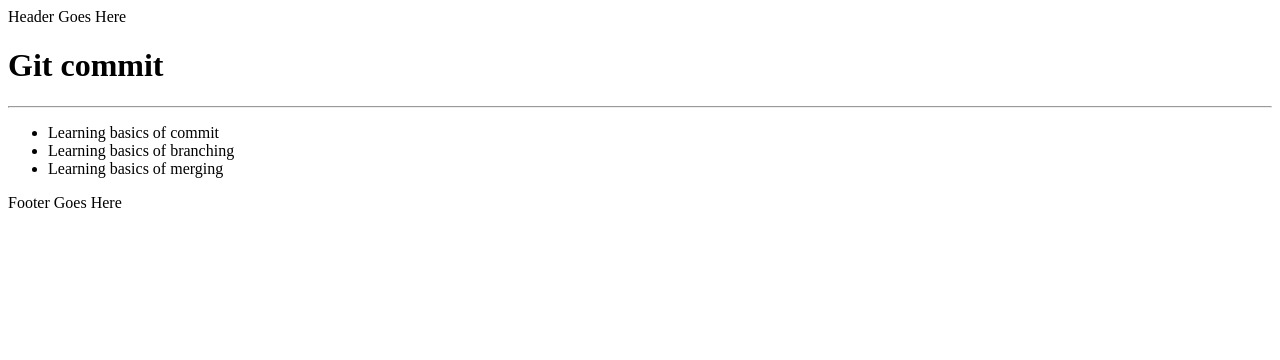
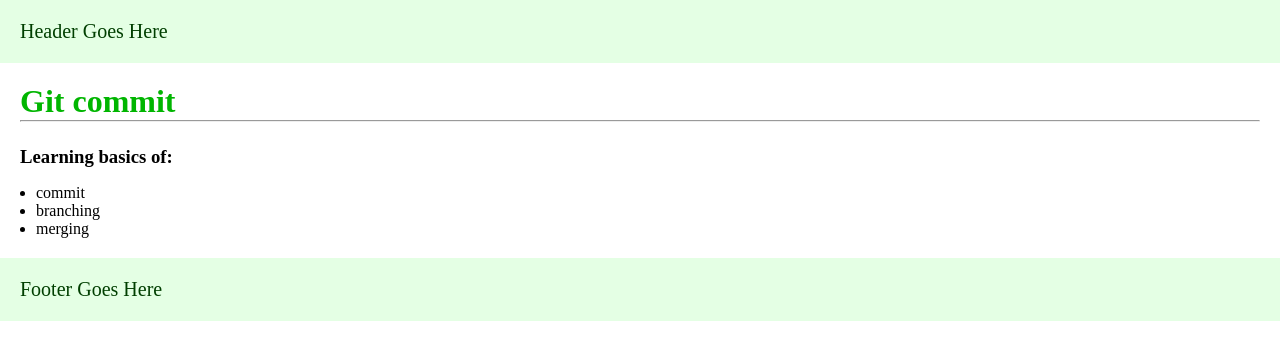
Before and after one commit to tmathai2579/git-learning, a plain HTML site: page index.html in a window 1280 px wide. Drawn offline with Linux system fonts and the light colour scheme.

Commit message:
Updated index files with styling
Add styling in both index.html and style.css

```diff
--- a/index.css
+++ b/index.css
@@ -3,3 +3,29 @@
     padding: 0;
     box-sizing: border-box;
 }
+
+header,
+footer {
+    background-color: #e4ffe4;
+    color: #003f00;
+    font-size: 20px;
+}
+
+header,
+main,
+footer {
+    padding: 20px;
+}
+
+ul {
+    padding-left: 1rem;
+    margin-top: 1rem;
+}
+
+h1 {
+    color: #00b500
+}
+
+.section-1 {
+    margin-top: 1.5rem;
+}
--- a/index.html
+++ b/index.html
@@ -4,19 +4,25 @@
 <head>
     <meta charset="UTF-8">
     <meta name="viewport" content="width=device-width, initial-scale=1.0">
+    <link rel="stylesheet" href="index.css">
     <title>Git Learning</title>
 </head>
 
 <body>
     <header>Header Goes Here</header>
 
-    <h1>Git commit</h1>
-    <hr>
-    <ul>
-        <li>Learning basics of commit</li>
-        <li>Learning basics of branching</li>
-        <li>Learning basics of merging</li>
-    </ul>
+    <main>
+        <h1>Git commit</h1>
+        <hr>
+        <div class="section-1">
+            <h3>Learning basics of:</h3>
+        <ul>
+            <li>commit</li>
+            <li>branching</li>
+            <li>merging</li>
+        </ul>
+        </div>
+    </main>
 
     <footer>Footer Goes Here</footer>
 </body>
```
